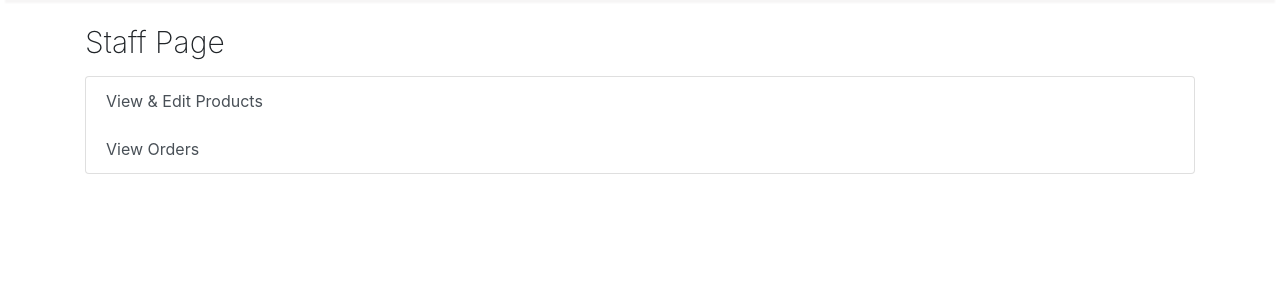
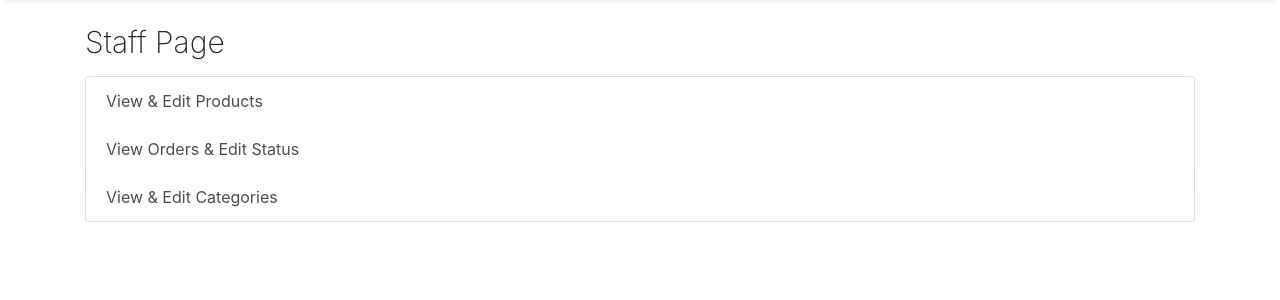
Before and after one commit to pvchan/7307, a Django app: template store/templates/staff_dashboard.html in a window 1280 px wide. Shown: the part 64-364 px from the top of the page. Run offline with Django 3.2, Linux system fonts and the light colour scheme; the template is opened without the code that fills it: values that come from a table or form of the project are taken from there, others are empty; data comes from the database, SQL or seed files in the repository; both versions use the stored data as it was after the commit; some libraries are stand-ins or nearby versions.

Commit message:
Added View & Edit Categories to Staff

```diff
--- a/store/templates/admin_dashboard.html
+++ b/store/templates/admin_dashboard.html
@@ -7,7 +7,7 @@
       <a href="/create_user" class="list-group-item list-group-item-action">Create User</a>
       <a href="/viewproducts" class="list-group-item list-group-item-action">View & Edit Products</a>
       <a href="/viewusers" class="list-group-item list-group-item-action">View Users</a>
-      <a href="/vieworders" class="list-group-item list-group-item-action">View Orders</a>
+      <a href="/vieworders" class="list-group-item list-group-item-action">View Orders & Edit Status</a>
       <a href="/viewcategories" class="list-group-item list-group-item-action">View & Edit Categories</a>
     </div>
   </div>
--- a/store/templates/staff_dashboard.html
+++ b/store/templates/staff_dashboard.html
@@ -5,7 +5,8 @@
     <h1 class="display-8 mb-3">Staff Page</h1>
     <div class="list-group">
       <a href="/viewproducts" class="list-group-item list-group-item-action">View & Edit Products</a>
-      <a href="/vieworders" class="list-group-item list-group-item-action">View Orders</a>
+      <a href="/vieworders" class="list-group-item list-group-item-action">View Orders & Edit Status</a>
+      <a href="/viewcategories" class="list-group-item list-group-item-action">View & Edit Categories</a>
     </div>
   </div>
 {% endblock %}
```
Also changed, not shown: db.sqlite3.
